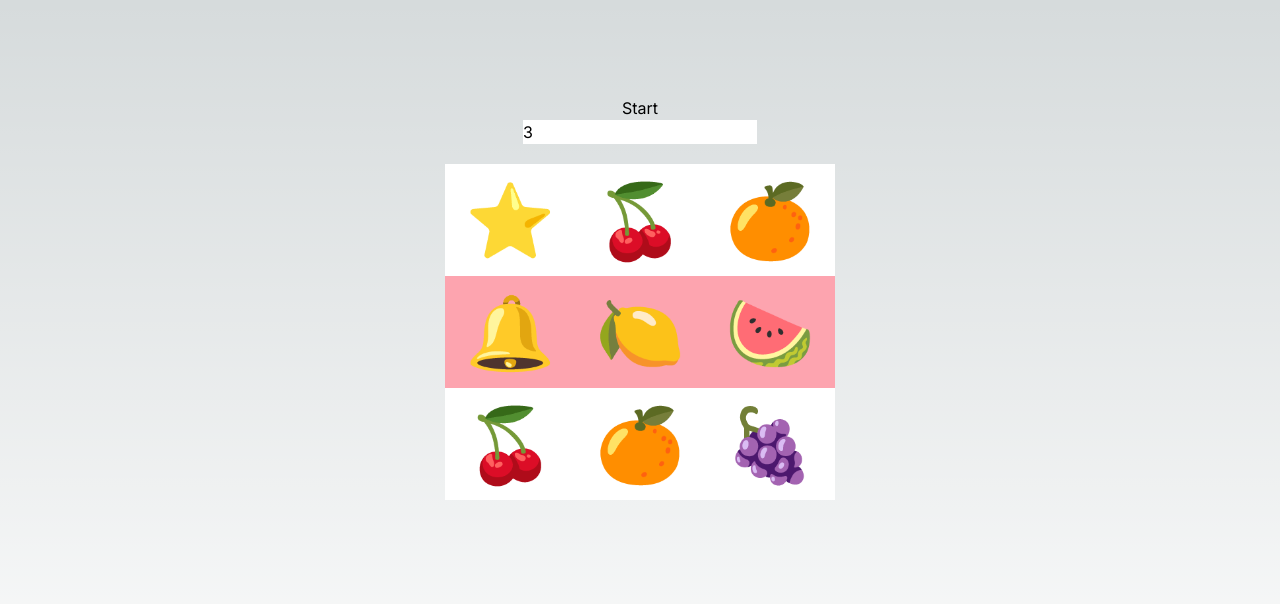
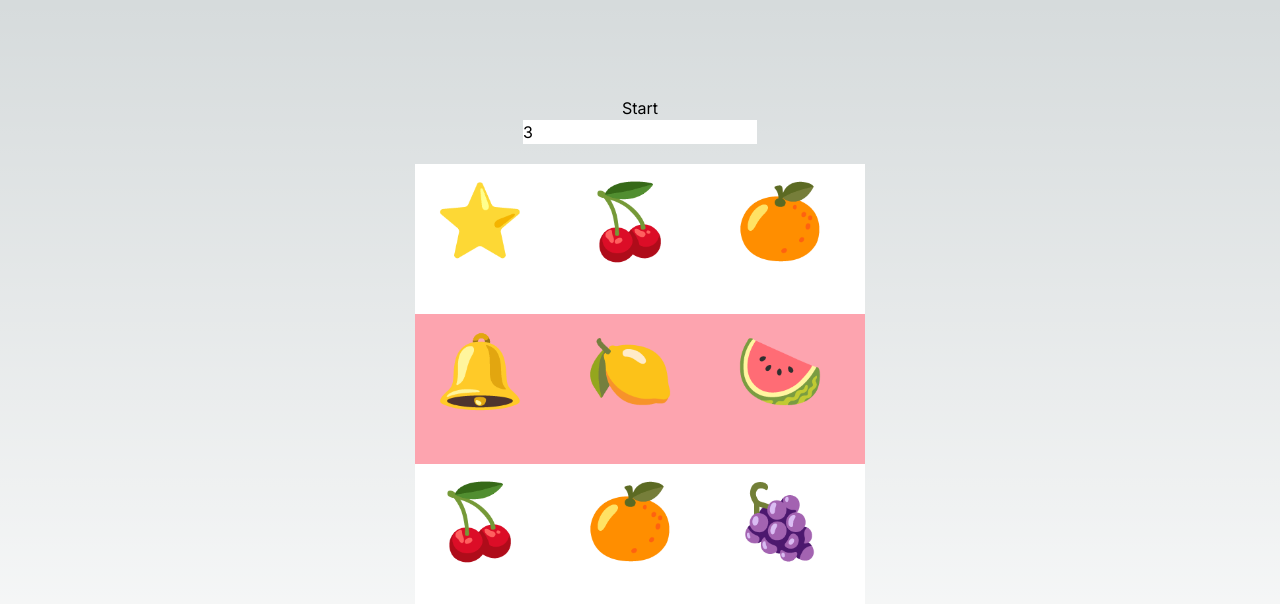
Before and after one commit to elinoza/slot-machine, a Next.js app: page / in a window 1280 px wide. Shown: the top 604 px of the page. Built offline with nearby package versions, Linux system fonts and the light colour scheme.

Commit message:
easy mode changed, animation added

```diff
--- a/components/Slot.tsx
+++ b/components/Slot.tsx
@@ -43,7 +43,7 @@ const Slot = () => {
     console.log("get init index:", index, "to be index", initialIndexes[index]);
     setIndexes((prevIndexes) => {
       const newIndexes = [...prevIndexes];
-      newIndexes[index] = initialIndexes[index];
+      newIndexes[index] = 2;
       return newIndexes;
     });
   };
--- a/components/SpinItem.tsx
+++ b/components/SpinItem.tsx
@@ -1,3 +1,5 @@
+import { motion } from "framer-motion";
+
 type SpinItemProps = {
   symbols: any;
   index: number;
@@ -8,9 +10,33 @@ const SpinItem = ({ symbols, index }: SpinItemProps) => {
     <>
       {" "}
       <div className="flex flex-col items-center justify-center text-7xl bg-white">
-        <div className="p-5">{symbols[index - 2]}</div>
-        <div className="p-5 bg-rose-300">{symbols[index - 1]}</div>
-        <div className="p-5">{symbols[index]}</div>
+        <div className="overflow-hidden p-5  relative w-[150px] h-[150px]">
+          <motion.div
+            initial={{ y: -150 }}
+            animate={{ y: 0 }}
+            className="absolute "
+          >
+            {symbols[index - 2]}
+          </motion.div>
+        </div>
+        <div className="overflow-hidden p-5 bg-rose-300 relative w-[150px] h-[150px]">
+          <motion.div
+            initial={{ y: -150 }}
+            animate={{ y: 0 }}
+            className="absolute "
+          >
+            {symbols[index - 1]}
+          </motion.div>
+        </div>
+        <div className="overflow-hidden p-5 relative w-[150px] h-[150px]">
+          <motion.div
+            initial={{ y: -150 }}
+            animate={{ y: 0 }}
+            className="absolute  "
+          >
+            {symbols[index]}
+          </motion.div>
+        </div>
       </div>
     </>
   );
```
Also changed, not shown: package.json (+6 -5 lines), 1 other file (tests, documents, lock files or other folders).
